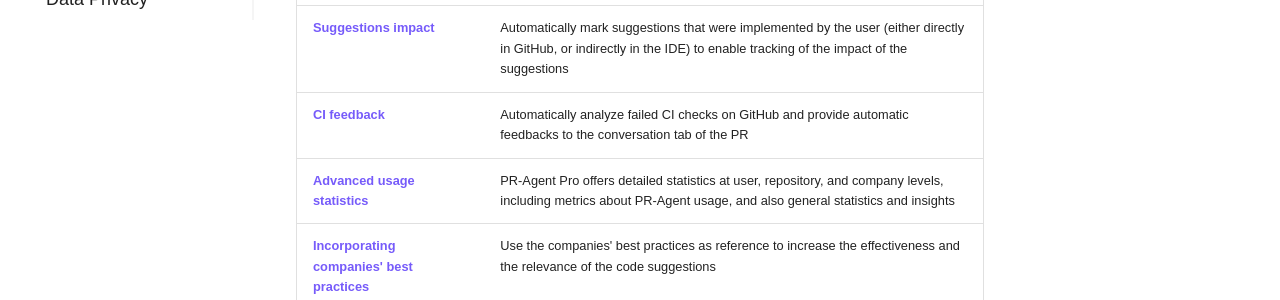
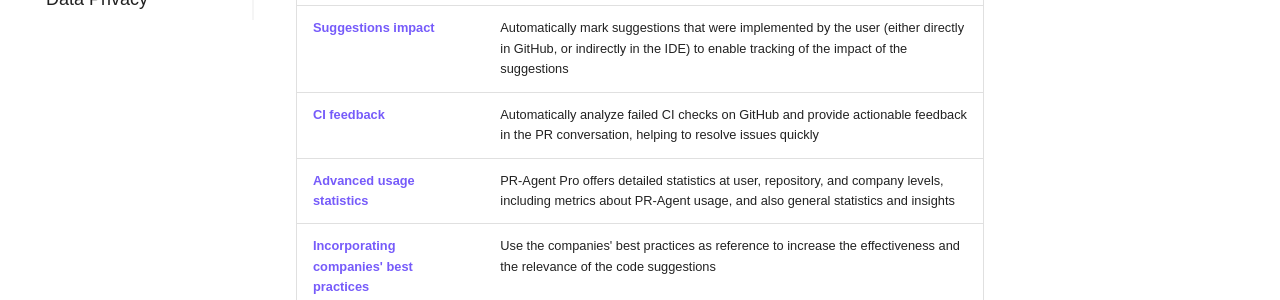
Before and after one commit to Codium-ai/pr-agent, an MkDocs documentation site: the page built from docs/docs/overview/pr_agent_pro.md, in a window 1280 px wide and 900 px high, scrolled down 759 px. Shown: the part 153-453 px from the top of the window. Built offline with MkDocs 1.6.1 and Material for MkDocs 9.7.7, drawn with Linux system fonts in a browser that asks for light colours; comment, search, counter and statistics services are not loaded.

Commit message:
Update docs/docs/overview/pr_agent_pro.md
Co-authored-by: codiumai-pr-agent-pro[bot] <151058649+codiumai-pr-agent-pro[bot]@users.noreply.github.com>

```diff
--- a/docs/docs/overview/pr_agent_pro.md
+++ b/docs/docs/overview/pr_agent_pro.md
@@ -17,7 +17,7 @@
 | [**Global and wiki configuration**](https://pr-agent-docs.codium.ai/usage-guide/configuration_options/)              | Control configurations for many repositories from a single location; <br>Edit configuration of a single repo without commiting code                              |
 | [**Apply suggestions**](https://pr-agent-docs.codium.ai/tools/improve/#overview)                                     | Generate commitable code from the relevant suggestions interactively by clicking on a checkbox                                                                   |
 | [**Suggestions impact**](https://pr-agent-docs.codium.ai/tools/improve/#assessing-impact)                         | Automatically mark suggestions that were implemented by the user (either directly in GitHub, or indirectly in the IDE) to enable tracking of the impact of the suggestions |
-| [**CI feedback**](https://pr-agent-docs.codium.ai/tools/ci_feedback/) | Automatically analyze failed CI checks on GitHub and provide automatic feedbacks to the conversation tab of the PR |
+| [**CI feedback**](https://pr-agent-docs.codium.ai/tools/ci_feedback/) | Automatically analyze failed CI checks on GitHub and provide actionable feedback in the PR conversation, helping to resolve issues quickly |
 | [**Advanced usage statistics**](https://www.codium.ai/contact/#/)                                                    | PR-Agent Pro offers detailed statistics at user, repository, and company levels, including metrics about PR-Agent usage, and also general statistics and insights |
 | [**Incorporating companies' best practices**](https://pr-agent-docs.codium.ai/tools/improve/#best-practices)         | Use the companies' best practices as reference to increase the effectiveness and the relevance of the code suggestions                                           |
 | [**Interactive triggering**](https://pr-agent-docs.codium.ai/tools/analyze/#example-usage)                           | Interactively apply different tools via the `analyze` command                                                                                                    |
```
